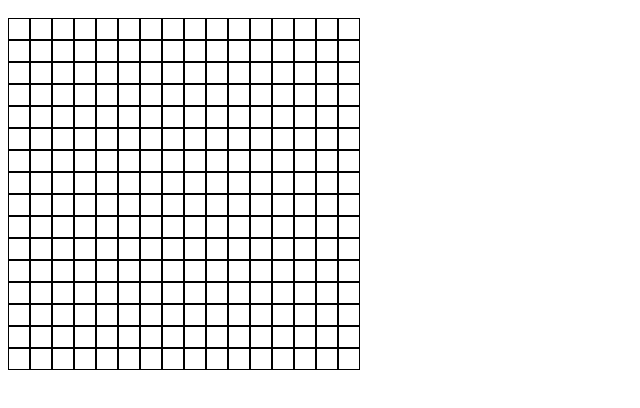
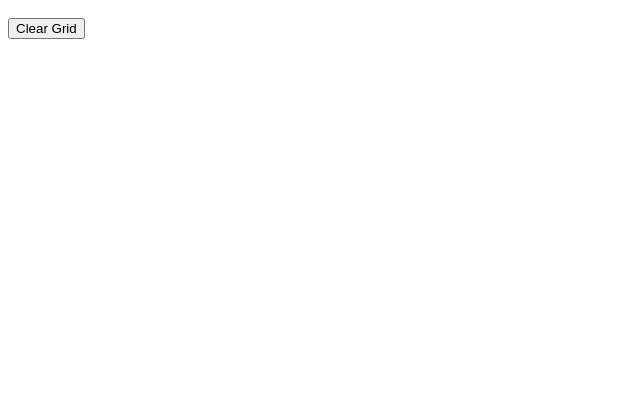
Before and after one commit to mag-goertzen/etch-a-sketch, a plain HTML site: page index.html in a window 1280 px wide. Shown: the part 48-456 px from the top of the page, without its empty margins (0-640 px from the left). Drawn offline with Linux system fonts and the light colour scheme.

Commit message:
Grid size changes, add buttonClear.js and <button> to index.html.

```diff
--- a/divGrid.js
+++ b/divGrid.js
@@ -11,9 +11,9 @@ for (let i = 0; i < gridWidth; i++){
         let gridCell = document.createElement('div');
         gridCell.classList = 'gridCell';
         //gridCell.style.backgroundColor = 'white';
-        gridCell.style.border = 'thin solid';
+        //gridCell.style.border = 'thin solid';
         gridCell.style.display = 'inline-block';
-        gridCell.style.padding = '10px';
+        gridCell.style.padding = '30px';
         gridRow.appendChild(gridCell);
     }
     container.appendChild(gridRow);
--- a/index.html
+++ b/index.html
@@ -4,7 +4,9 @@
 
 <body>
     <h1>Maggie's Etch A Sketch</h1>
+    <button id ="clearButton">Clear Grid</button>
     <div id = 'container'></div>
     <script src='divGrid.js'></script>
     <script src='hoverTrail.js'></script>
+    <script src='buttonClear.js'></script>
 </body>
```
Also changed, not shown: buttonClear.js (added).
